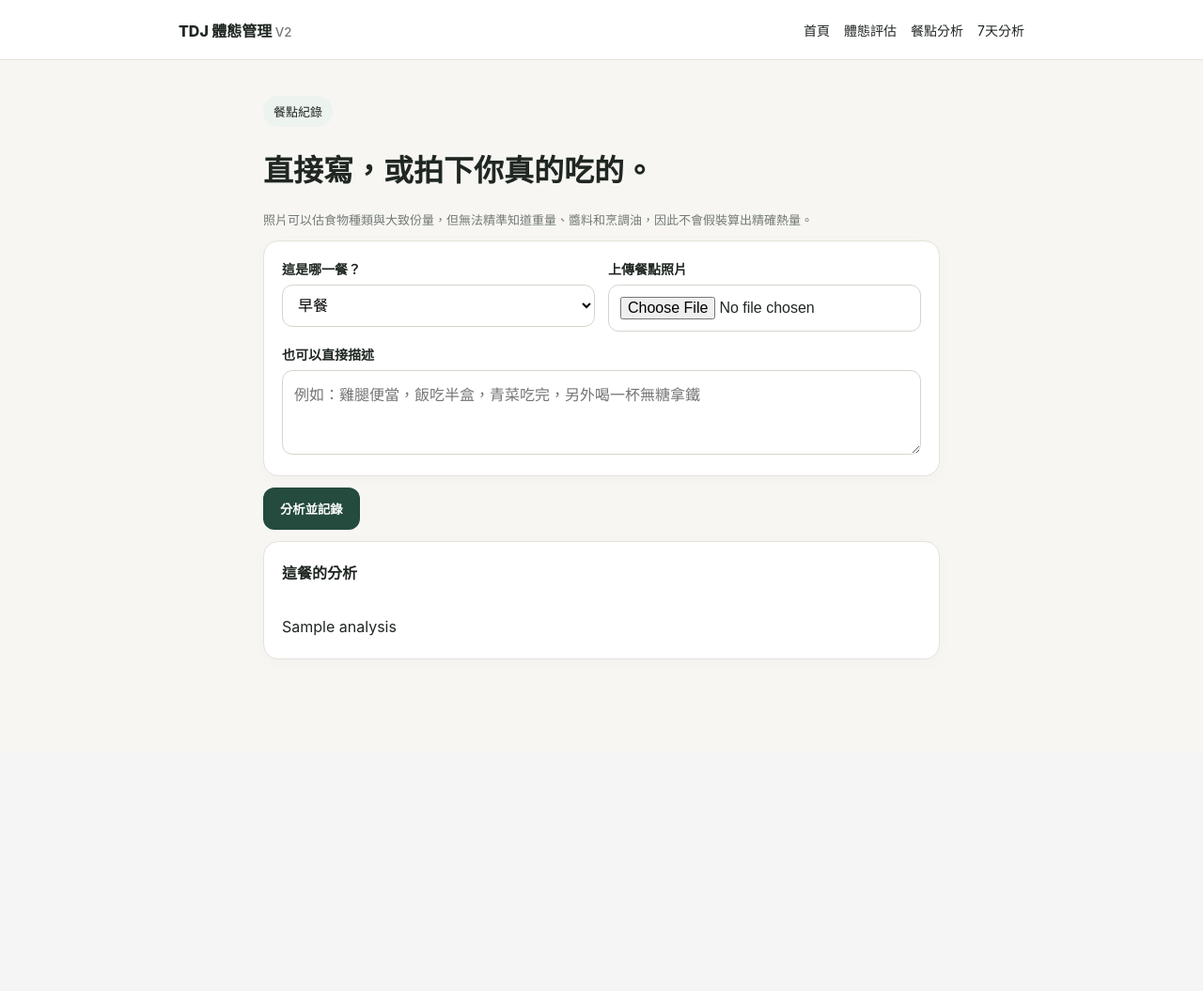
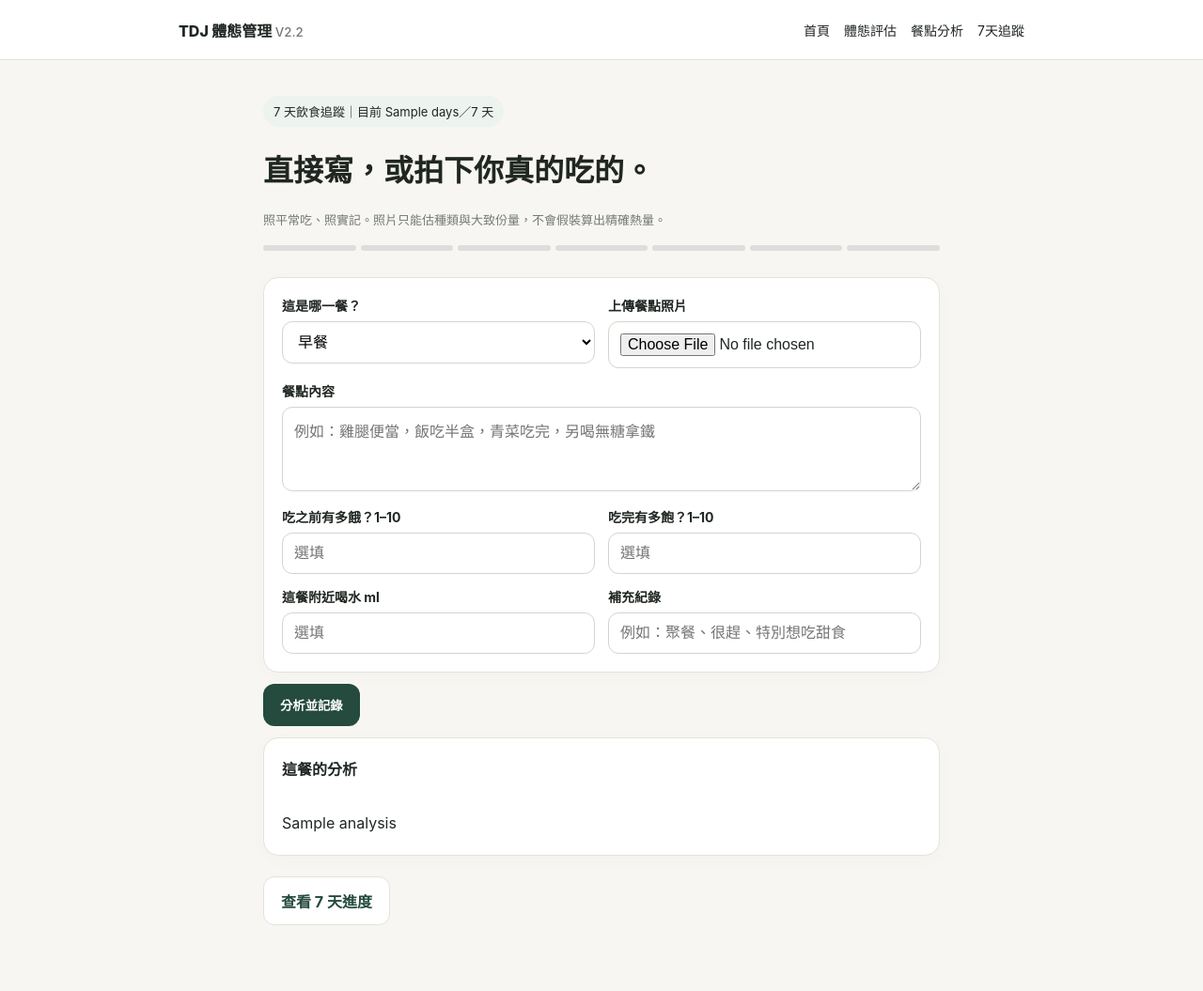
Before and after one commit to taidejia/tdj-diet-ai, a Flask app: template templates/meal.html in a window 1280 px wide. Shown: the whole page at 94% size. Before the commit the page ends 702 px from the top, so only its background shows below. Run offline with Flask 3, Linux system fonts and the light colour scheme; the template is opened without the code that fills it: most values are stand-ins (such as "Sample title", 1, 10 or a date in 2020).

Commit message:
Add files via upload

````diff
--- a/app.py
+++ b/app.py
@@ -39,6 +39,9 @@ def init_db():
       water INTEGER, note TEXT, created_at TEXT
     );
     """)
+    cols={r[1] for r in c.execute("PRAGMA table_info(meals)").fetchall()}
+    for col,typ in [("hunger_before","INTEGER"),("fullness_after","INTEGER"),("water_ml","INTEGER"),("note","TEXT")]:
+        if col not in cols: c.execute(f"ALTER TABLE meals ADD COLUMN {col} {typ}")
     c.commit(); c.close()
 init_db()
 
@@ -296,16 +299,23 @@ def meal():
     if not p:return redirect(url_for("assessment"))
     analysis=None
     if request.method=="POST":
-        text=request.form.get("content","").strip()
-        meal_type=request.form.get("meal_type","其他")
-        img=request.files.get("photo")
-        b=img.read() if img and img.filename else None
-        try: analysis=ai_analyze(text,b,p)
+        text=request.form.get("content","").strip(); meal_type=request.form.get("meal_type","其他")
+        img=request.files.get("photo"); raw=img.read() if img and img.filename else None
+        def num(name):
+            try:return int(request.form.get(name,"") or 0) or None
+            except:return None
+        try: analysis=ai_analyze(text,raw,p)
         except Exception as e: analysis="AI 分析暫時無法完成："+str(e)
-        c=db(); c.execute("INSERT INTO meals(user_key,meal_type,source,content,analysis,created_at) VALUES(?,?,?,?,?,?)",
-            (user_key(),meal_type,"photo" if b else "text",text,analysis,datetime.now().isoformat(timespec="seconds")))
+        c=db(); c.execute("""INSERT INTO meals(user_key,meal_type,source,content,analysis,created_at,hunger_before,fullness_after,water_ml,note)
+        VALUES(?,?,?,?,?,?,?,?,?,?)""",(user_key(),meal_type,"photo" if raw else "text",text,analysis,datetime.now().isoformat(timespec="seconds"),
+        num("hunger_before"),num("fullness_after"),num("water_ml"),request.form.get("note","").strip()))
         c.commit(); c.close()
-    return render_template("meal.html",analysis=analysis)
+    c=db(); rr=c.execute("SELECT created_at FROM meals WHERE user_key=?",(user_key(),)).fetchall(); c.close()
+    days=min(7,len({x["created_at"][:10] for x in rr}))
+    return render_template("meal.html",analysis=analysis,days=days)
+
+def tracked_days(rows):
+    return len({r["created_at"][:10] for r in rows})
 
 @app.route("/week")
 def week():
@@ -313,8 +323,39 @@ def week():
     if not p:return redirect(url_for("assessment"))
     since=(datetime.now()-timedelta(days=7)).isoformat()
     c=db(); rows=c.execute("SELECT * FROM meals WHERE user_key=? AND created_at>=? ORDER BY created_at DESC",(user_key(),since)).fetchall(); c.close()
-    issues,tasks=assess(p)
-    return render_template("week.html",rows=rows,issues=issues,tasks=tasks)
+    issues,tasks=assess(p); days=tracked_days(rows)
+    return render_template("week.html",rows=rows,issues=issues,tasks=tasks,days=days,ready=days>=7)
+
+@app.route("/reassessment")
+def reassessment():
+    p=get_profile()
+    if not p:return redirect(url_for("assessment"))
+    since=(datetime.now()-timedelta(days=7)).isoformat()
+    c=db(); rows=c.execute("SELECT * FROM meals WHERE user_key=? AND created_at>=? ORDER BY created_at",(user_key(),since)).fetchall(); c.close()
+    days=tracked_days(rows)
+    result=None
+    if days>=7:
+        first_summary,priorities=synthesize(p)
+        key=os.getenv("OPENAI_API_KEY")
+        if key:
+            data=[{"time":r["created_at"],"type":r["meal_type"],"content":r["content"],"analysis":r["analysis"],"hunger":r["hunger_before"],"fullness":r["fullness_after"],"note":r["note"]} for r in rows]
+            prompt=f"""請以繁體中文做一般體態管理的7天二次評估，不診斷疾病、不保證減重、不捏造未記錄資料。
+第一次判斷：{first_summary}
+第一次優先方向：{json.dumps(priorities,ensure_ascii=False)}
+7天真實紀錄：{json.dumps(data,ensure_ascii=False)}
+請只輸出 JSON，四個欄位：headline、observed、compare、next。
+observed=真實紀錄最明顯的重複模式；compare=第一次問卷與真實紀錄是否一致；next=下一階段只給一個最優先具體調整。"""
+            try:
+                client=OpenAI(api_key=key)
+                resp=client.responses.create(model=os.getenv("OPENAI_MODEL","gpt-5-mini"),input=[{"role":"user","content":[{"type":"input_text","text":prompt}]}])
+                txt=resp.output_text.strip()
+                if txt.startswith("```"): txt=txt.strip("`").replace("json\n","",1)
+                result=json.loads(txt)
+            except Exception:
+                result={"headline":"7 天紀錄完成，已進入二次評估。","observed":"AI 分析暫時無法完成，但紀錄已保留。","compare":"目前先不改變第一次策略。","next":"稍後重新整理本頁再分析。"}
+        else:
+            result={"headline":"7 天紀錄完成，可以重新校正第一次評估。","observed":f"這 7 天共記錄 {len(rows)} 餐。","compare":"目前尚未啟用 AI，因此不硬推論問卷與實際飲食的差異。","next":"先檢查最常重複出現的餐點模式，一次只調整一件事。"}
+    return render_template("reassessment.html",days=days,result=result)
 
 @app.route("/reset")
 def reset():
@@ -322,7 +363,7 @@ def reset():
     return redirect(url_for("home"))
 
 @app.route("/health")
-def health(): return {"status":"ok","version":"2"}
+def health(): return {"status":"ok","version":"2.2"}
 
 if __name__=="__main__":
     app.run(host="0.0.0.0",port=int(os.getenv("PORT",5000)),debug=True)
--- a/templates/base.html
+++ b/templates/base.html
@@ -1,4 +1,4 @@
 <!doctype html><html lang="zh-Hant"><head><meta charset="utf-8"><meta name="viewport" content="width=device-width,initial-scale=1">
 <title>{{ title or "TDJ 體態管理" }}</title><link rel="stylesheet" href="{{ url_for('static',filename='style.css') }}"></head>
-<body><header><div class="brand">TDJ 體態管理 <small>V2</small></div><nav><a href="/">首頁</a><a href="/assessment">體態評估</a><a href="/meal">餐點分析</a><a href="/week">7天分析</a></nav></header>
+<body><header><div class="brand">TDJ 體態管理 <small>V2.2</small></div><nav><a href="/">首頁</a><a href="/assessment">體態評估</a><a href="/meal">餐點分析</a><a href="/week">7天追蹤</a></nav></header>
 <main>{% block content %}{% endblock %}</main></body></html>
--- a/templates/meal.html
+++ b/templates/meal.html
@@ -1,10 +1,17 @@
-{% extends "base.html" %}{% block content %}<div class="form"><span class="pill">餐點紀錄</span><h1>直接寫，或拍下你真的吃的。</h1>
-<p class="choice-note">照片可以估食物種類與大致份量，但無法精準知道重量、醬料和烹調油，因此不會假裝算出精確熱量。</p>
+{% extends "base.html" %}{% block content %}<div class="form">
+<span class="pill">7 天飲食追蹤｜目前 {{days}}／7 天</span><h1>直接寫，或拍下你真的吃的。</h1>
+<p class="choice-note">照平常吃、照實記。照片只能估種類與大致份量，不會假裝算出精確熱量。</p>
+<div class="progress">{% for i in range(7) %}<span class="{{'on' if i < days else ''}}"></span>{% endfor %}</div>
 <form method="post" enctype="multipart/form-data"><div class="panel grid">
-<label>這是哪一餐？<select name="meal_type"><option>早餐</option><option>午餐</option><option>晚餐</option><option>點心</option><option>宵夜</option><option>其他</option></select></label>
+<label>這是哪一餐？<select name="meal_type"><option>早餐</option><option>午餐</option><option>晚餐</option><option>點心</option><option>飲料</option><option>宵夜</option><option>其他</option></select></label>
 <label>上傳餐點照片<input type="file" name="photo" accept="image/*"></label>
-<label class="wide">也可以直接描述<textarea name="content" placeholder="例如：雞腿便當，飯吃半盒，青菜吃完，另外喝一杯無糖拿鐵"></textarea></label>
+<label class="wide">餐點內容<textarea name="content" placeholder="例如：雞腿便當，飯吃半盒，青菜吃完，另喝無糖拿鐵"></textarea></label>
+<label>吃之前有多餓？1–10<input name="hunger_before" type="number" min="1" max="10" placeholder="選填"></label>
+<label>吃完有多飽？1–10<input name="fullness_after" type="number" min="1" max="10" placeholder="選填"></label>
+<label>這餐附近喝水 ml<input name="water_ml" type="number" min="0" placeholder="選填"></label>
+<label>補充紀錄<input name="note" placeholder="例如：聚餐、很趕、特別想吃甜食"></label>
 </div><button class="btn">分析並記錄</button></form>
 {% if analysis %}<div class="panel analysis"><b>這餐的分析</b>
 
-{{analysis}}</div>{% endif %}</div>{% endblock %}
+{{analysis}}</div>{% endif %}
+<div class="actions"><a class="btn secondary" href="/week">查看 7 天進度</a></div></div>{% endblock %}
--- a/templates/result.html
+++ b/templates/result.html
@@ -10,7 +10,7 @@
 </div>{% endfor %}
 <h2>這週不要全部改，只做這 3 件事</h2>
 {% for x in priorities %}<div class="panel task"><b>□ {{x.task}}</b></div>{% endfor %}
-<div class="panel"><h3>下一步：用真實餐點驗證這份判斷</h3><p>問卷只能看到你的「自我描述」。接下來記錄 3–7 天餐點，系統會比較問卷和真實飲食是否一致，再決定要不要調整方向。</p></div>
+<div class="panel"><h3>下一步：用真實餐點驗證這份判斷</h3><p>問卷只能看到你的「自我描述」。接下來完整記錄 7 天餐點，系統會比較問卷和真實飲食是否一致，再決定要不要調整方向。</p></div>
 <div class="actions"><a class="btn" href="/meal">開始記錄餐點</a><a class="btn secondary" href="/assessment">修改評估資料</a></div>
 <p class="choice-note">本工具用於一般體態管理與飲食紀錄，不取代醫療診斷或個別營養治療。</p>
 {% endblock %}
````
Also changed, not shown: templates/reassessment.html (added, +9 -0 lines), templates/week.html (+9 -5 lines), README.md.
